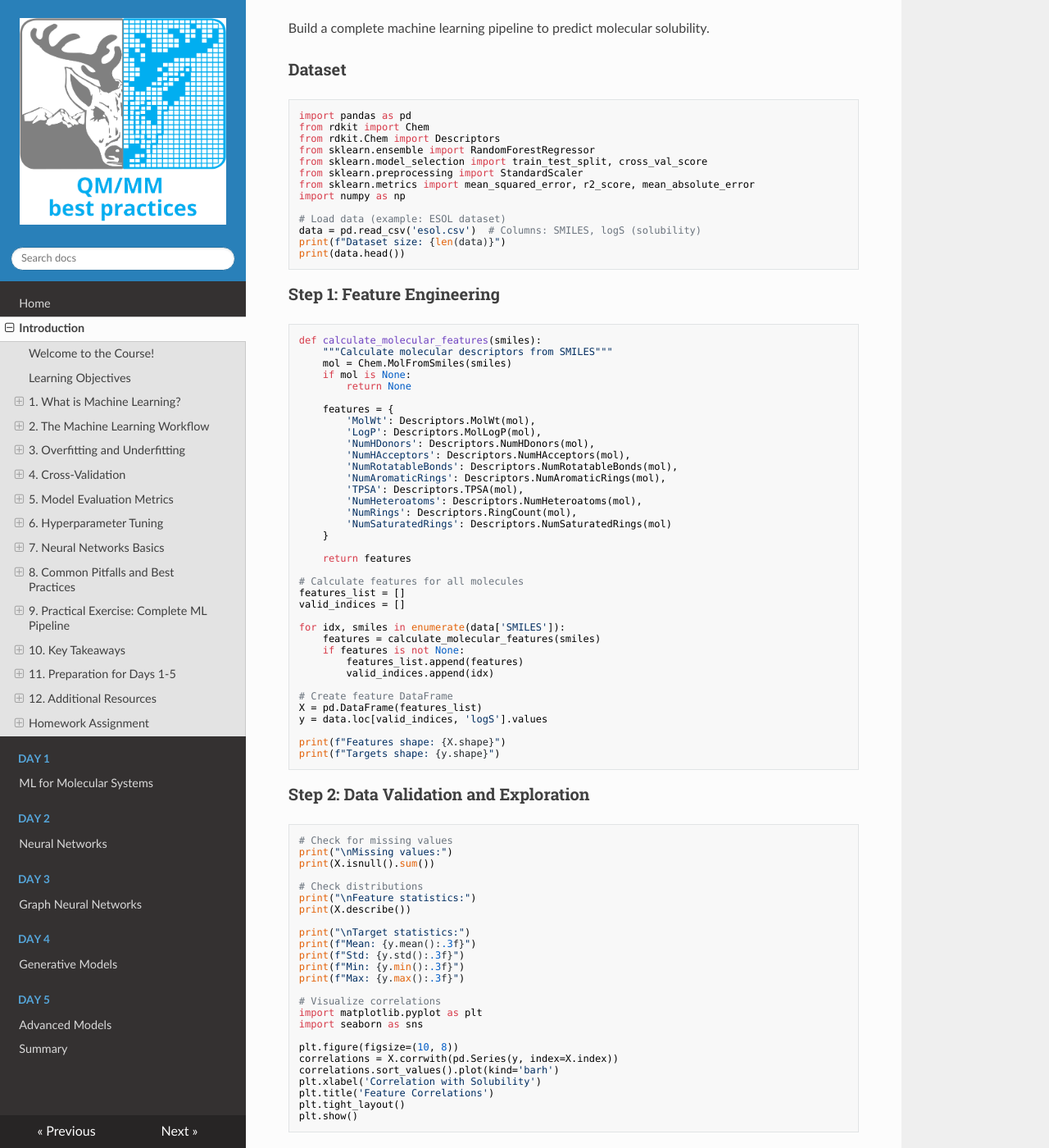
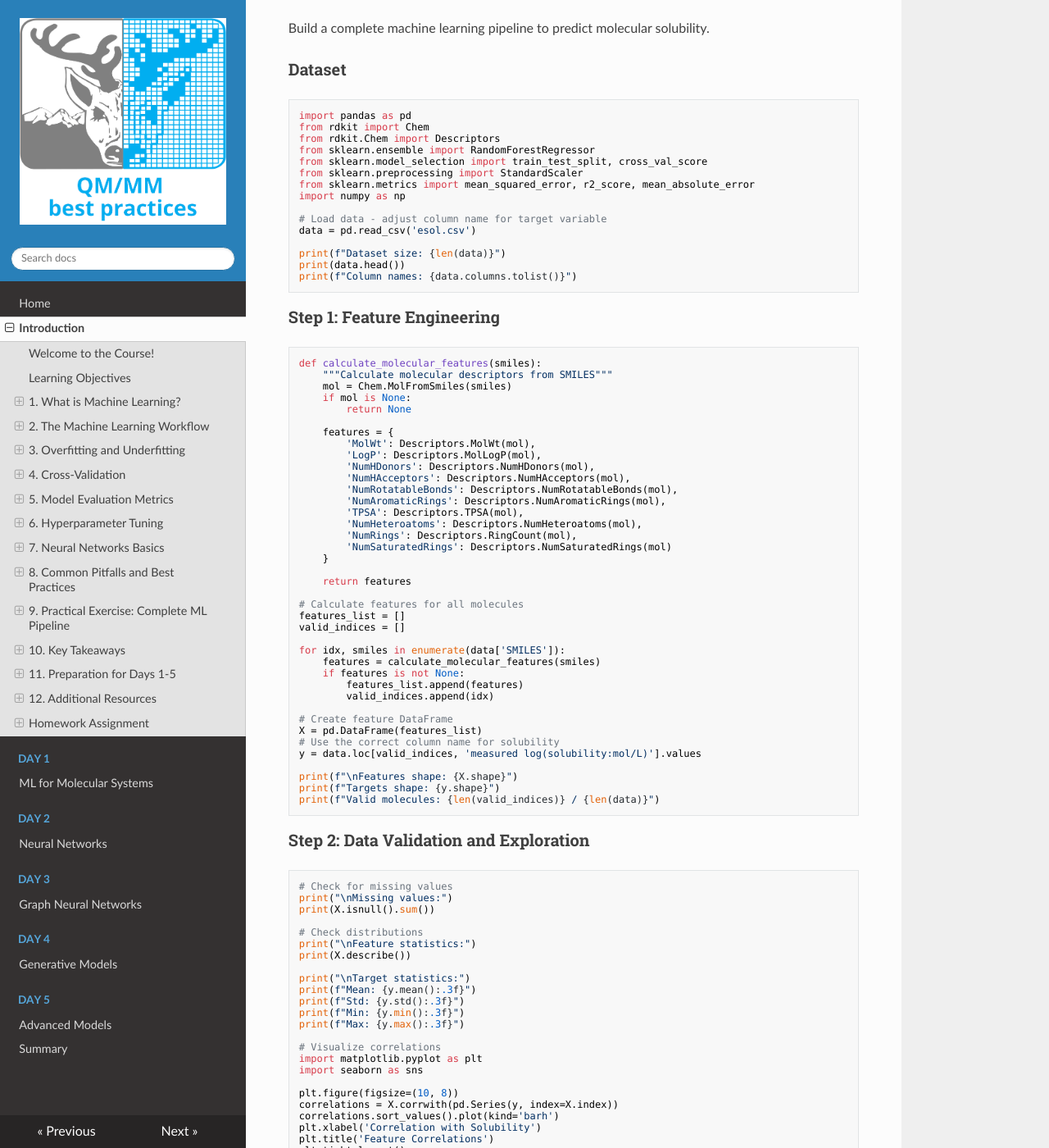
Before and after one commit to pojeda/course-mlmd, an MkDocs documentation site: the page built from docs/day0.md, in a window 1280 px wide and 1400 px high, scrolled down 19291 px. Shown: the whole window at 82% size. Built offline with MkDocs 1.6.1, drawn with Linux system fonts in a browser that asks for light colours; nearby versions of some CDN libraries; some of the changed text lies outside the part shown.

Commit message:
Day 0 example working now

````diff
--- a/docs/day0.md
+++ b/docs/day0.md
@@ -1128,10 +1128,12 @@ from sklearn.preprocessing import StandardScaler
 from sklearn.metrics import mean_squared_error, r2_score, mean_absolute_error
 import numpy as np
 
-# Load data (example: ESOL dataset)
-data = pd.read_csv('esol.csv')  # Columns: SMILES, logS (solubility)
+# Load data - adjust column name for target variable
+data = pd.read_csv('esol.csv')
+
 print(f"Dataset size: {len(data)}")
 print(data.head())
+print(f"Column names: {data.columns.tolist()}")
 ```
 
 ### Step 1: Feature Engineering
@@ -1169,10 +1171,12 @@ for idx, smiles in enumerate(data['SMILES']):
 
 # Create feature DataFrame
 X = pd.DataFrame(features_list)
-y = data.loc[valid_indices, 'logS'].values
-
-print(f"Features shape: {X.shape}")
+# Use the correct column name for solubility
+y = data.loc[valid_indices, 'measured log(solubility:mol/L)'].values
+
+print(f"\nFeatures shape: {X.shape}")
 print(f"Targets shape: {y.shape}")
+print(f"Valid molecules: {len(valid_indices)} / {len(data)}")
 ```
 
 ### Step 2: Data Validation and Exploration
@@ -1265,7 +1271,7 @@ if best_model_name == 'Random Forest':
         'max_depth': [10, 20, 30, None],
         'min_samples_split': [2, 5, 10],
         'min_samples_leaf': [1, 2, 4],
-        'max_features': ['auto', 'sqrt', 0.5]
+        'max_features': ['sqrt', 'log2', 0.5, 1.0, None]  # Changed: removed 'auto', added valid options
     }
 
     random_search = RandomizedSearchCV(
@@ -1340,7 +1346,9 @@ axes[1].set_title(f'Test Set (R² = {test_r2:.3f})')
 axes[1].axis('equal')
 
 plt.tight_layout()
-plt.show()
+#plt.show()
+plt.savefig('predicted_solubility.png', dpi=300, bbox_inches='tight')
+plt.close()
 
 # Feature importance (for tree-based models)
 if hasattr(best_model, 'feature_importances_'):
````
Also changed, not shown: other parts of docs/day0.md (+9 -3 lines).
